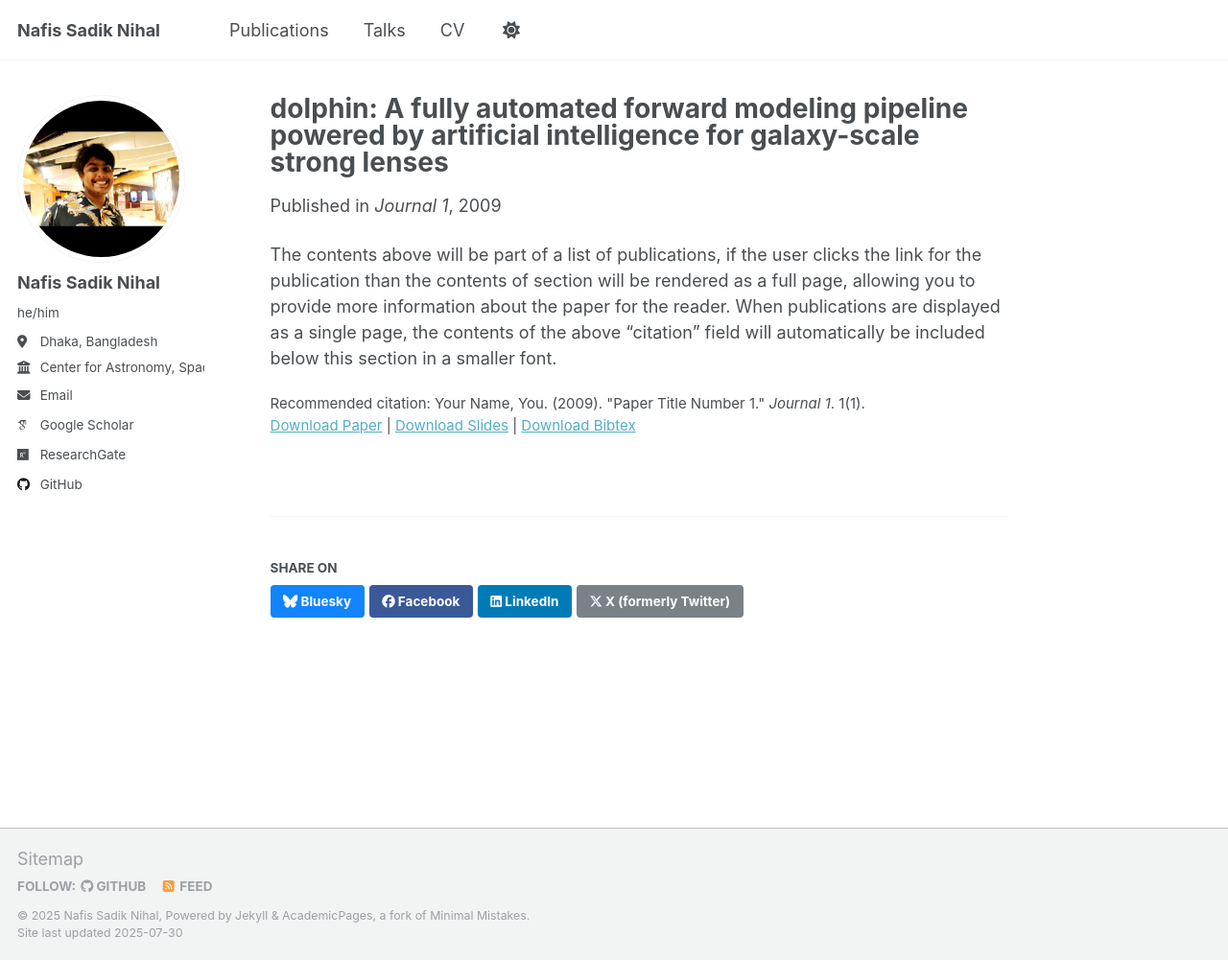
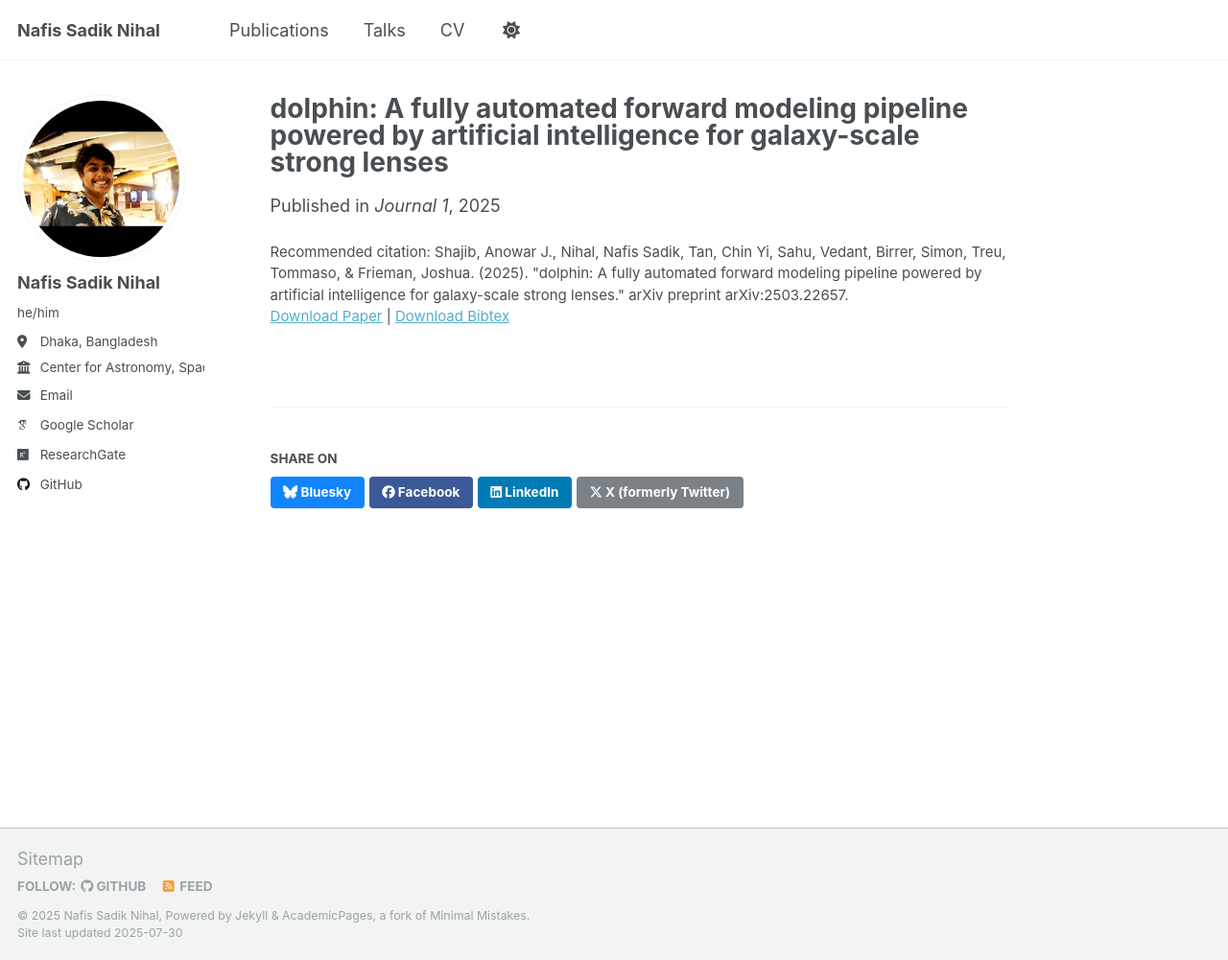
Before and after one commit to pensive-aristocrat/pensive-aristocrat.github.io, a Jekyll site: the page built from _publications/dolphin2025.md, in a window 1280 px wide and 1001 px high. Shown: the whole window at 96% size. Built offline with Jekyll 4.4.1, drawn with Linux system fonts in a browser that asks for light colours; some web fonts are replaced; a script that is not in the unit is left out.

Commit message:
Update dolphin2025.md

```diff
--- a/_publications/dolphin2025.md
+++ b/_publications/dolphin2025.md
@@ -3,12 +3,11 @@ title: "dolphin: A fully automated forward modeling pipeline powered by artifici
 collection: publications
 category: manuscripts
 permalink: /publication/dolphin2025
-excerpt: 'This paper is about the number 1. The number 2 is left for future work.'
-date: 2009-10-01
+excerpt: #'This paper is about the number 1. The number 2 is left for future work.'
+date: March 2025
 venue: 'Journal 1'
-slidesurl: 'http://academicpages.github.io/files/slides1.pdf'
-paperurl: 'http://academicpages.github.io/files/paper1.pdf'
-bibtexurl: 'http://academicpages.github.io/files/bibtex1.bib'
-citation: 'Your Name, You. (2009). &quot;Paper Title Number 1.&quot; <i>Journal 1</i>. 1(1).'
+slidesurl: #'http://academicpages.github.io/files/slides1.pdf'
+paperurl: 'http://pensive-aristocrat.github.io/files/2503.22657v1.pdf'
+bibtexurl: 'http://pensive-aristocrat.github.io/files/bibtex1.bib'
+citation: 'Shajib, Anowar J., Nihal, Nafis Sadik, Tan, Chin Yi, Sahu, Vedant, Birrer, Simon, Treu, Tommaso, & Frieman, Joshua. (2025). "dolphin: A fully automated forward modeling pipeline powered by artificial intelligence for galaxy-scale strong lenses." arXiv preprint arXiv:2503.22657.'
 ---
-The contents above will be part of a list of publications, if the user clicks the link for the publication than the contents of section will be rendered as a full page, allowing you to provide more information about the paper for the reader. When publications are displayed as a single page, the contents of the above "citation" field will automatically be included below this section in a smaller font.
```
